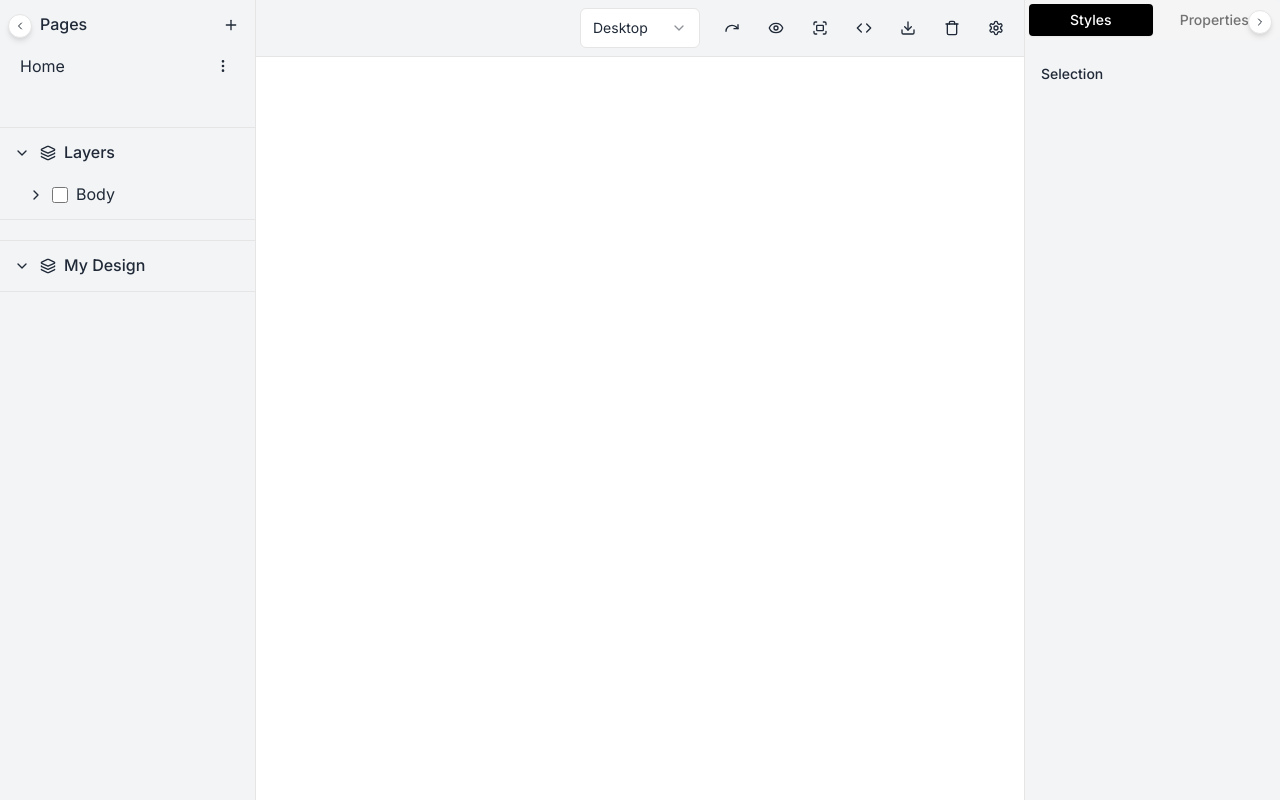
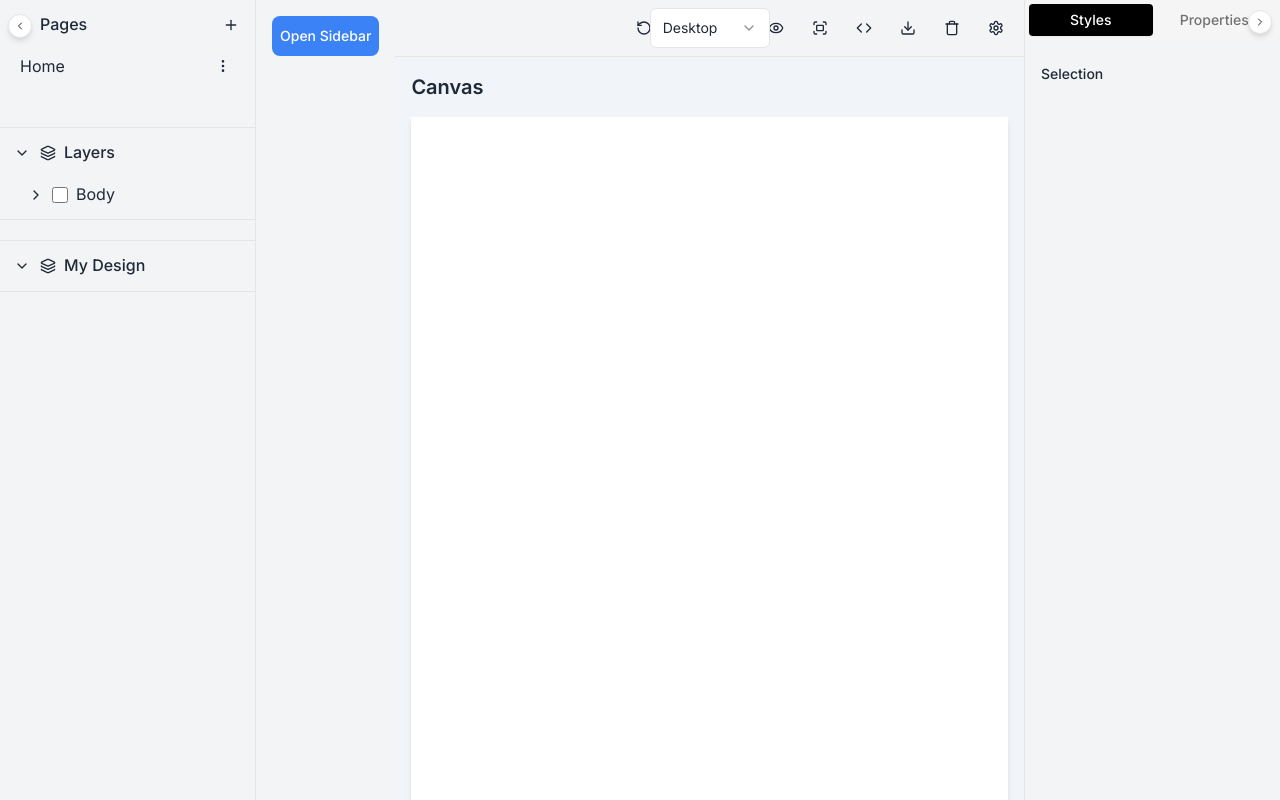
Before and after one commit to OpenNextCMS/openext, a Next.js app: page /Editor in a window 1280 px wide. Built offline with nearby package versions, Linux system fonts and the light colour scheme.

Commit message:
feat: add drag-and-drop functionality with new sidebar and canvas components

```diff
--- a/package.json
+++ b/package.json
@@ -9,6 +9,9 @@
     "lint": "next lint"
   },
   "dependencies": {
+    "@dnd-kit/core": "^6.3.1",
+    "@dnd-kit/modifiers": "^9.0.0",
+    "@dnd-kit/sortable": "^10.0.0",
     "@hookform/resolvers": "^3.10.0",
     "@radix-ui/react-avatar": "^1.1.3",
     "@radix-ui/react-collapsible": "^1.1.3",
@@ -66,7 +69,7 @@
     "sonner": "^2.0.1",
     "tailwind-merge": "^2.6.0",
     "tailwindcss-animate": "^1.0.7",
-    "uuid": "^11.0.5",
+    "uuid": "^11.1.0",
     "zod": "^3.24.1",
     "zustand": "^5.0.3"
   },
--- /dev/null
+++ b/src/components/editor/blocks.tsx
@@ -0,0 +1,27 @@
+"use client";
+import DraggableBlock from "./draggableblock";
+
+const blockData = [
+    {
+        id: "2-column",
+        label: "2 Column",
+        type: "column",
+        children: [[], []],
+    },
+    {
+        id: "text",
+        label: "Text",
+        type: "text",
+        content: "Demo Data for Text Block",
+    },
+];
+
+export default function Sidebar() {
+    return (
+        <div className="w-64 h-screen bg-gray-100 p-4 shadow-lg">
+            {blockData.map((block) => (
+                <DraggableBlock key={block.id} block={block} />
+            ))}
+        </div>
+    );
+}
--- a/src/components/editor/canvas.tsx
+++ b/src/components/editor/canvas.tsx
@@ -1,11 +1,19 @@
-"use client"
+"use client";
+import { useDroppable } from "@dnd-kit/core";
+import RenderBlock from "./renderblock";
 
-export default function Canvas() {
+export default function Canvas({ canvasBlocks }) {
+  const { setNodeRef } = useDroppable({ id: "canvas" });
+
   return (
-    <div className="flex-1 bg-slate-100 overflow-auto">
-      <div className="h-full w-full flex items-center justify-center">
-        <div className="bg-white w-full h-[800px] shadow-md">{/* Blank canvas */}</div>
+    <div className="flex-1 bg-slate-100 overflow-auto p-4" ref={setNodeRef}>
+      <h2 className="text-xl font-semibold mb-4">Canvas</h2>
+
+      <div className="bg-white w-full h-[800px] shadow-md p-4">
+        {canvasBlocks.map((block) => (
+          <RenderBlock key={block.uniqueId} block={block} />
+        ))}
       </div>
     </div>
-  )
+  );
 }
--- /dev/null
+++ b/src/components/editor/draggableblock.tsx
@@ -0,0 +1,27 @@
+"use client";
+import { useDraggable } from "@dnd-kit/core";
+import {CSS} from '@dnd-kit/utilities';
+
+const DraggableBlock = ({ block }) => {
+    const { attributes, listeners, setNodeRef,transform } = useDraggable({
+        id: block.id,
+        data: block,
+    });
+    const style = {
+        transform: CSS.Translate.toString(transform),
+      };
+
+    return (
+        <button
+            ref={setNodeRef}
+            {...listeners}
+            {...attributes}
+            style={style}
+            className="p-2 text-left rounded-lg hover:bg-gray-200 cursor-grab"
+        >
+            {block.label}
+        </button>
+    );
+};
+
+export default DraggableBlock;
--- a/src/components/editor/editor.tsx
+++ b/src/components/editor/editor.tsx
@@ -1,19 +1,66 @@
 "use client"
 
 import { useState } from "react"
+import { DndContext } from "@dnd-kit/core";
 import LeftSidebar from "./left-sidebar"
 import RightSidebar from "./right-sidebar"
 import Toolbar from "./toolbar"
+import Block from "./blocks"
 import Canvas from "./canvas"
 import { Button } from "@/components/ui/button"
 import { ChevronLeft, ChevronRight } from "lucide-react"
+import { v4 as uuidv4 } from 'uuid';
 
 export default function Editor() {
   const [showLeftSidebar, setShowLeftSidebar] = useState(true)
   const [showRightSidebar, setShowRightSidebar] = useState(true)
+  const [isOpen, setIsOpen] = useState(false);
+  const [canvasBlocks, setCanvasBlocks] = useState([]);
+  const toggleSidebar = () => setIsOpen(!isOpen);
+
+
+  const handleDragEnd = (event) => {
+    console.log(event)
+    const { active, over } = event;
+
+    if (!over) return;
+
+    // Generate a unique block instance
+    const blockData = {
+      ...active.data.current,
+      uniqueId: uuidv4(), // Ensure uniqueness
+    };
+
+    // Drop on canvas
+    if (over.id === "canvas") {
+      setCanvasBlocks((prev) => [...prev, blockData]);
+      return;
+    }
+
+    // Drop in a column
+    if (over.data.current?.type === "column") {
+      const { blockId, columnIndex } = over.data.current;
+
+      setCanvasBlocks((prev) =>
+        prev.map((block) => {
+          if (block.id === blockId) {
+            const updatedChildren = [...block.children];
+            updatedChildren[columnIndex] = [
+              ...updatedChildren[columnIndex],
+              blockData,
+            ];
+            return { ...block, children: updatedChildren };
+          }
+          return block;
+        })
+      );
+    }
+  };
+
 
   return (
     <div className="flex h-full flex-col">
+      <DndContext onDragEnd={handleDragEnd}>
         <div className="flex h-full">
           {/* Left Sidebar Toggle Button - Always Visible */}
           <div className="relative">
@@ -33,11 +80,21 @@ export default function Editor() {
               <LeftSidebar />
             </div>
           </div>
+          {/* Block Sidebar */}
+          <div>
+            <Button
+              onClick={toggleSidebar}
+              className="p-2 m-4 bg-blue-500 text-white rounded-lg"
+            >
+              {isOpen ? "Close Sidebar" : "Open Sidebar"}
+            </Button>
+            {isOpen && <Block />}
+          </div>
 
           {/* Main Content */}
           <div className="flex flex-1 flex-col">
             <Toolbar />
-          <Canvas />
+            <Canvas canvasBlocks={canvasBlocks} />
           </div>
 
           {/* Right Sidebar */}
@@ -59,6 +116,7 @@ export default function Editor() {
             </Button>
           </div>
         </div>
+      </DndContext>
     </div>
   )
 }
--- /dev/null
+++ b/src/components/editor/renderblock.tsx
@@ -0,0 +1,43 @@
+"use client";
+import { useDroppable } from "@dnd-kit/core";
+
+const RenderBlock = ({ block }) => {
+    if (block.type === "column") {
+        return (
+            <div className="flex gap-4 border p-2 mb-4">
+                {block.children.map((childBlocks, index) => (
+                    <ColumnDropZone key={index} columnIndex={index} block={block}>
+                        {childBlocks.map((child) => (
+                            <RenderBlock key={child.id} block={child} />
+                        ))}
+                    </ColumnDropZone>
+                ))}
+            </div>
+        );
+    }
+
+    if (block.type === "text") {
+        return <p className="p-2 border mb-2">{block.label}</p>;
+    }
+
+    return null; // Unknown block
+};
+
+// Handles drop inside a column
+const ColumnDropZone = ({ children, block, columnIndex }) => {
+    const { setNodeRef } = useDroppable({
+        id: `${block.id}-column-${columnIndex}`,
+        data: { type: "column", blockId: block.id, columnIndex },
+    });
+
+    return (
+        <div
+            ref={setNodeRef}
+            className="flex-1 border p-2 min-h-[100px]"
+        >
+            {children.length === 0 ? "Drop here" : children}
+        </div>
+    );
+};
+
+export default RenderBlock;
```
Also changed, not shown: 1 other file (tests, documents, lock files or other folders). Lines whose indentation alone changed are shown as unchanged.
